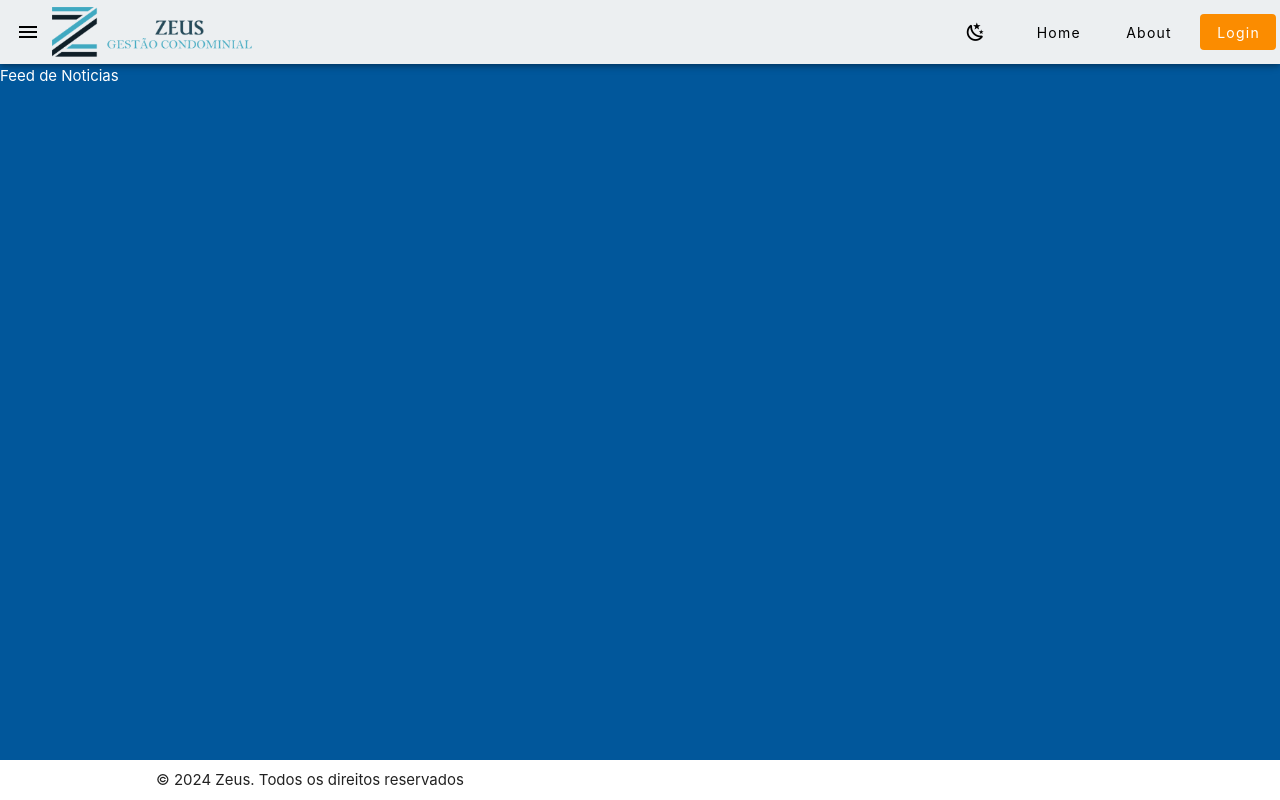
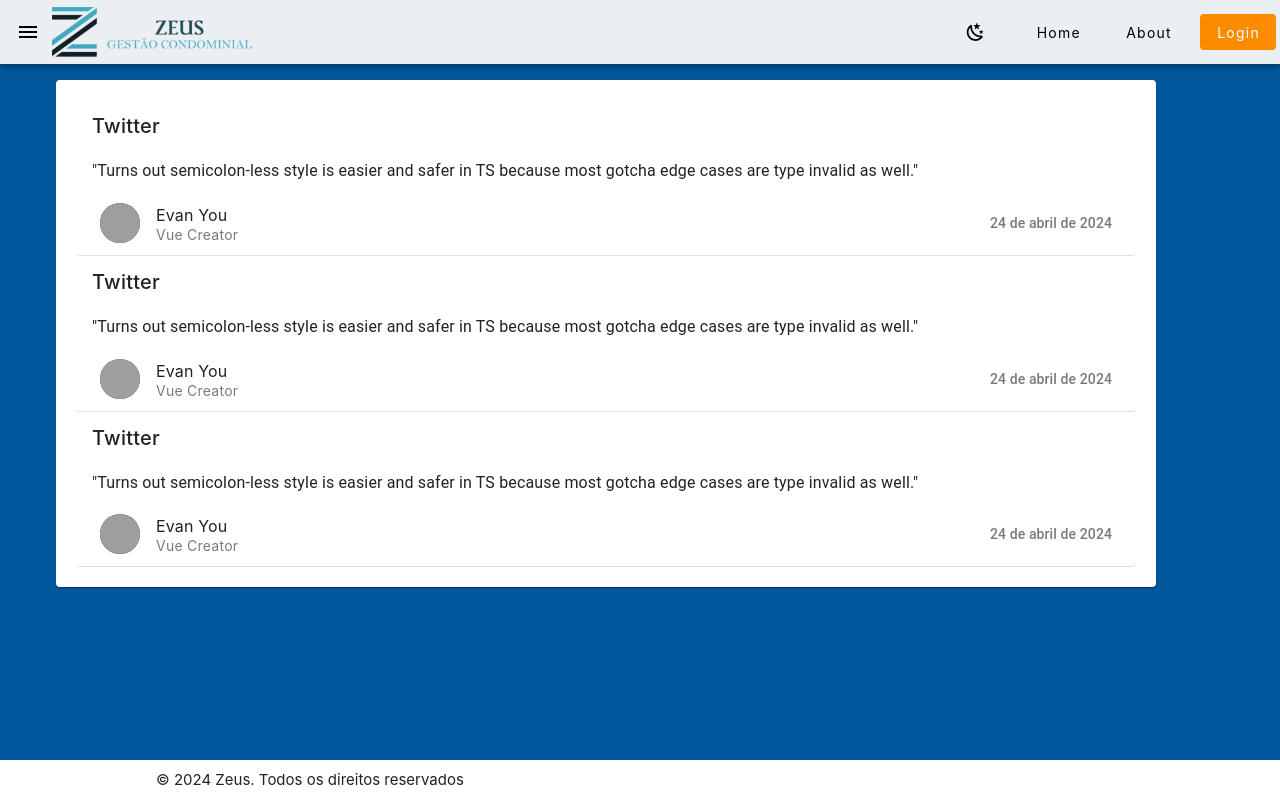
Before and after one commit to ICEI-PUC-Minas-PMV-SI/pmv-si-2024-2-pe6-t1-pmv-si-2024-2-pe6-t1-DistributedApplications-Template, a Vue app in the folder front/zeus-front/: page /feed-de-noticias in a window 1280 px wide. Built offline with nearby package versions, Linux system fonts and the light colour scheme; grey boxes are pictures that could not be loaded.

Commit message:
feat: logout e listagem de feed

```diff
--- a/front/zeus-front/src/components/Site/NavbarRight.vue
+++ b/front/zeus-front/src/components/Site/NavbarRight.vue
@@ -27,13 +27,13 @@
       <v-icon v-if="theme === 'dark'" icon="mdi-weather-sunny" size="large"/>
       <v-icon v-if="theme === 'light'" icon="mdi-weather-night" size="large"/>
     </v-btn>
-    <v-btn to="/" :style="{ textTransform: 'none' }" class="custom-hover-btn" :class="hoverBtnColor">
+    <v-btn to="/" :style="{ textTransform: 'none' }" :class="hoverBtnColor">
       Home
     </v-btn>
-    <v-btn to="/about" :style="{ textTransform: 'none' }" class="custom-hover-btn" :class="hoverBtnColor">
+    <v-btn to="/about" :style="{ textTransform: 'none' }":class="hoverBtnColor">
       About
     </v-btn>
-    <v-btn to="/login" :class="appLoginColor,hoverBtnColor" :style="{ textTransform: 'none' }" class="custom-hover-btn">
+    <v-btn to="/login" :style="{ textTransform: 'none' }" :class="appLoginColor,hoverBtnColor">
       Login
     </v-btn>
   </div>
--- a/front/zeus-front/src/components/System/NavbarRight.vue
+++ b/front/zeus-front/src/components/System/NavbarRight.vue
@@ -1,8 +1,19 @@
 <script setup lang="ts">
-import { useThemeStore } from '@/stores/theme';
-import { storeToRefs } from "pinia";
+import { computed } from 'vue'
+import { useRouter } from 'vue-router'
+import { useThemeStore } from '@/stores/theme'
+import { useUserStore } from '@/stores/user'
+import { storeToRefs } from "pinia"
 
+const router = useRouter();
 const { theme } = storeToRefs(useThemeStore());
+
+const appLoginColor = computed(() => {
+  return theme.value === 'light' ? 'bg-orange-darken-1' : 'bg-orange-darken-2'
+})
+const hoverBtnColor = computed(() => {
+  return theme.value === 'light' ? 'custom-hover-btn-light' : 'custom-hover-btn-dark'
+})
 
 function changeMode() {
   if(theme.value === 'light') {
@@ -10,6 +21,11 @@
   } else {
     useThemeStore().setTheme('light')
   }
+}
+
+function logout() {
+  useUserStore().setIsAutenticated(false)
+  router.push('/');
 }
 </script>
 
@@ -19,14 +35,6 @@
     <v-icon v-if="theme === 'light'" icon="mdi-weather-night" size="large"/>
   </v-btn>
   <div class="d-flex ga-3">
-    <router-link to="/" class="text-black rounded-lg px-3 py-1 custom-btn">Home</router-link>
-    <router-link to="/about" class="text-black rounded-lg px-3 py-1 custom-btn">About</router-link>
-    <router-link to="/login" class="text-white bg-orange-darken-1 rounded-lg px-3 py-1">Login</router-link>
+    <v-btn @click="logout" :style="{ textTransform: 'none' }" :class="appLoginColor,hoverBtnColor">Logout</v-btn>
   </div>
 </template>
-
-<style scoped>
-.custom-btn:hover {
-  background-color: #cfcfcf;
-}
-</style>
--- a/front/zeus-front/src/views/System/NewsFeed.vue
+++ b/front/zeus-front/src/views/System/NewsFeed.vue
@@ -3,5 +3,44 @@
 </script>
 
 <template>
-  <p>Feed de Noticias</p>
+  <v-container>
+    <v-card
+      class="mr-3 pa-5"
+      max-width="1100"
+    >
+
+      <v-card v-for="item in 3" title="Twitter" class="elevation-0 border-b">
+        <v-card-text class="text-subtitle-1 py-2">
+          "Turns out semicolon-less style is easier and safer in TS because most gotcha edge cases are type invalid as well."
+        </v-card-text>
+
+        <v-card-actions>
+          <v-list-item class="w-100">
+            <template v-slot:prepend>
+              <v-avatar
+                color="grey-darken-3"
+                image="https://avataaars.io/?avatarStyle=Transparent&topType=ShortHairShortCurly&accessoriesType=Prescription02&hairColor=Black&facialHairType=Blank&clotheType=Hoodie&clotheColor=White&eyeType=Default&eyebrowType=DefaultNatural&mouthType=Default&skinColor=Light"
+              ></v-avatar>
+            </template>
+
+            <v-list-item-title>Evan You</v-list-item-title>
+
+            <v-list-item-subtitle>Vue Creator</v-list-item-subtitle>
+
+            <template v-slot:append>
+              <div class="justify-self-end custom-margin">
+                <span class="text-subtitle-2 opacity-60">24 de abril de 2024</span>
+              </div>
+            </template>
+          </v-list-item>
+        </v-card-actions>
+      </v-card>
+    </v-card>
+  </v-container>
 </template>
+
+<style scoped>
+.custom-margin {
+  margin-top: 0px;
+}
+</style>
```
